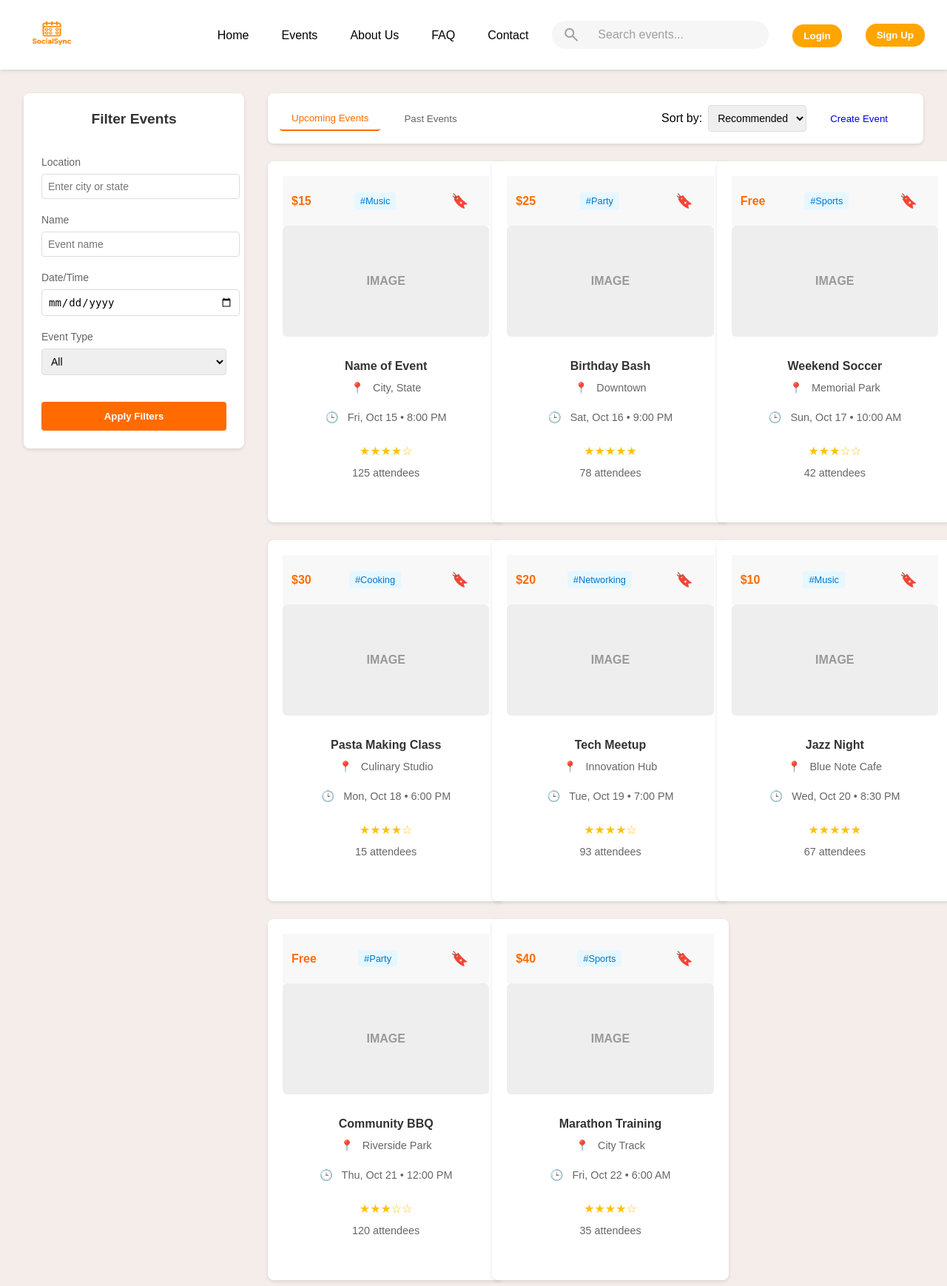
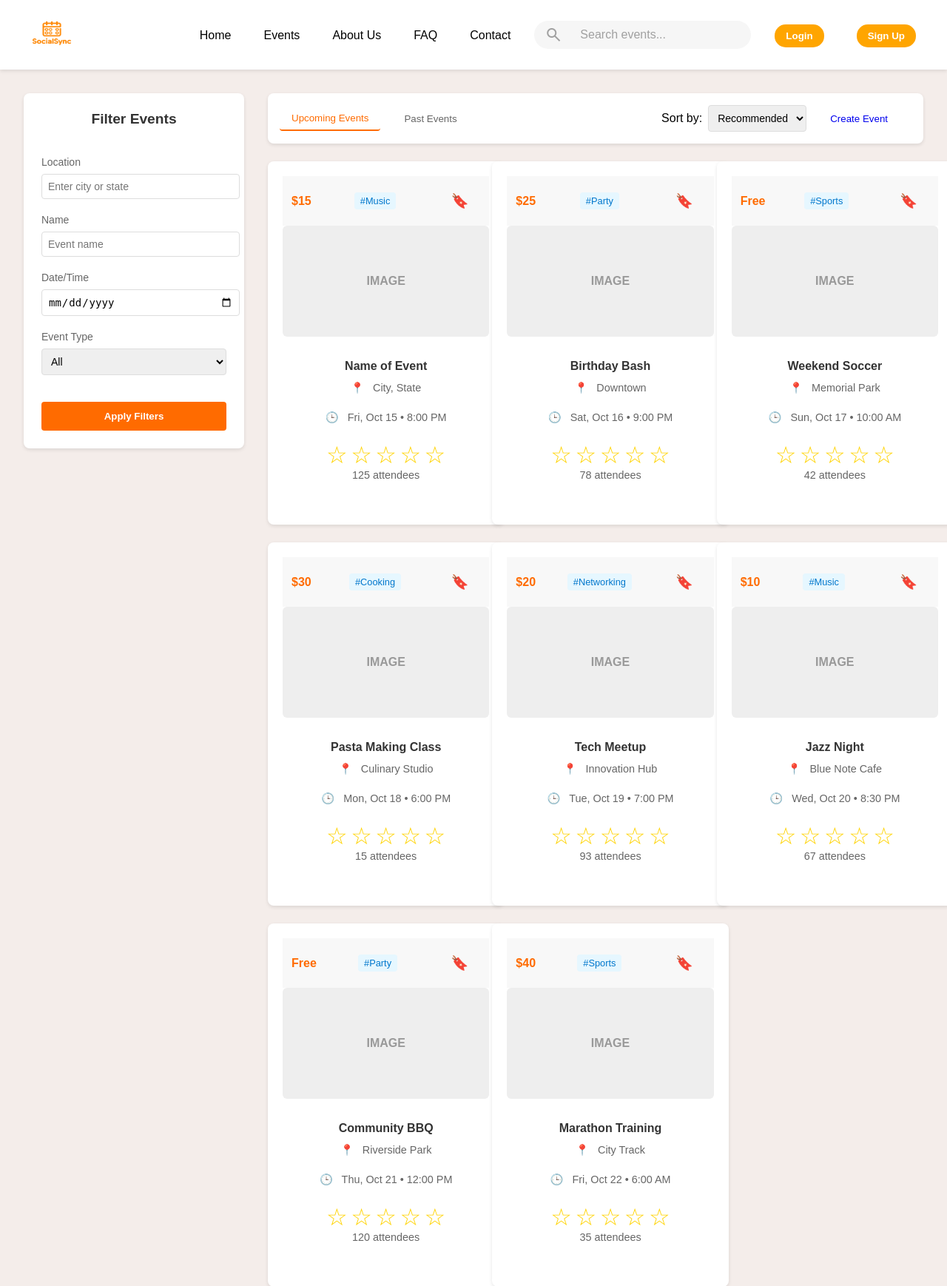
Before and after one commit to Lofiea/socialsync-event-management, a Python web app: template templates/events.html in a window 1280 px wide. Shown: the top 1738 px of the page at 74% size. Run offline with Jinja, Linux system fonts and the light colour scheme; the template is opened without the code that fills it, so the values that code supplies are empty.

Commit message:
something

```diff
--- a/templates/events.html
+++ b/templates/events.html
@@ -20,10 +20,6 @@
                 <li><a href="index.html">Home</a></li>
                 <li class="dropdown">
                     <a href="events.html">Events</a>
-                    <ul class="dropdown-content">
-                        <li><a href="#">Upcoming Events</a></li>
-                        <li><a href="#">Past Events</a></li>
-                    </ul>
                 </li>
                 <li><a href="aboutus.html">About Us</a></li>
                 <li><a href="FAQ.html">FAQ</a></li>
@@ -37,7 +33,7 @@
 
                 <!-- Login and Signup Buttons -->
                 <li><a href="login.html"><button class="login">Login</button></a></li>
-                <li><button class="login">Sign Up</button></li>
+                <li><a href="signup.html"><button class="login">Sign Up</button></a></li>
             </ul>
         </nav>
     </header>
@@ -93,11 +89,12 @@
           </select>
         </div>
 
-        <button class="ctaEvent"><a href="createevent.html"> Create Event</a></button>
+        <button class="ctaEvent"><a href="hostevents.html"> Create Event</a></button>
       </div>
 
       <!-- Event Grid -->
       <div class="event-grid">
+
         <!-- Event Card 1 -->
         <div class="event-card">
           <div class="event-header">
@@ -112,7 +109,13 @@
             <h4>Name of Event</h4>
             <p><span class="icon">📍</span> City, State</p>
             <p><span class="icon">🕒</span> Fri, Oct 15 • 8:00 PM</p>
-            <div class="rating">★★★★☆</div>
+            <div class="rating">
+              <span class="star" data-value="1">☆</span>
+              <span class="star" data-value="2">☆</span>
+              <span class="star" data-value="3">☆</span>
+              <span class="star" data-value="4">☆</span>
+              <span class="star" data-value="5">☆</span>
+            </div>
             <p class="attendees">125 attendees</p>
           </div>
         </div>
@@ -131,7 +134,13 @@
             <h4>Birthday Bash</h4>
             <p><span class="icon">📍</span> Downtown</p>
             <p><span class="icon">🕒</span> Sat, Oct 16 • 9:00 PM</p>
-            <div class="rating">★★★★★</div>
+            <div class="rating">
+              <span class="star" data-value="1">☆</span>
+              <span class="star" data-value="2">☆</span>
+              <span class="star" data-value="3">☆</span>
+              <span class="star" data-value="4">☆</span>
+              <span class="star" data-value="5">☆</span>
+            </div>
             <p class="attendees">78 attendees</p>
           </div>
         </div>
@@ -150,7 +159,13 @@
             <h4>Weekend Soccer</h4>
             <p><span class="icon">📍</span> Memorial Park</p>
             <p><span class="icon">🕒</span> Sun, Oct 17 • 10:00 AM</p>
-            <div class="rating">★★★☆☆</div>
+            <div class="rating">
+              <span class="star" data-value="1">☆</span>
+              <span class="star" data-value="2">☆</span>
+              <span class="star" data-value="3">☆</span>
+              <span class="star" data-value="4">☆</span>
+              <span class="star" data-value="5">☆</span>
+            </div>
             <p class="attendees">42 attendees</p>
           </div>
         </div>
@@ -169,7 +184,13 @@
             <h4>Pasta Making Class</h4>
             <p><span class="icon">📍</span> Culinary Studio</p>
             <p><span class="icon">🕒</span> Mon, Oct 18 • 6:00 PM</p>
-            <div class="rating">★★★★☆</div>
+            <div class="rating">
+              <span class="star" data-value="1">☆</span>
+              <span class="star" data-value="2">☆</span>
+              <span class="star" data-value="3">☆</span>
+              <span class="star" data-value="4">☆</span>
+              <span class="star" data-value="5">☆</span>
+            </div>
             <p class="attendees">15 attendees</p>
           </div>
         </div>
@@ -188,7 +209,13 @@
             <h4>Tech Meetup</h4>
             <p><span class="icon">📍</span> Innovation Hub</p>
             <p><span class="icon">🕒</span> Tue, Oct 19 • 7:00 PM</p>
-            <div class="rating">★★★★☆</div>
+            <div class="rating">
+              <span class="star" data-value="1">☆</span>
+              <span class="star" data-value="2">☆</span>
+              <span class="star" data-value="3">☆</span>
+              <span class="star" data-value="4">☆</span>
+              <span class="star" data-value="5">☆</span>
+            </div>
             <p class="attendees">93 attendees</p>
           </div>
         </div>
@@ -207,7 +234,13 @@
             <h4>Jazz Night</h4>
             <p><span class="icon">📍</span> Blue Note Cafe</p>
             <p><span class="icon">🕒</span> Wed, Oct 20 • 8:30 PM</p>
-            <div class="rating">★★★★★</div>
+            <div class="rating">
+              <span class="star" data-value="1">☆</span>
+              <span class="star" data-value="2">☆</span>
+              <span class="star" data-value="3">☆</span>
+              <span class="star" data-value="4">☆</span>
+              <span class="star" data-value="5">☆</span>
+            </div>
             <p class="attendees">67 attendees</p>
           </div>
         </div>
@@ -226,7 +259,13 @@
             <h4>Community BBQ</h4>
             <p><span class="icon">📍</span> Riverside Park</p>
             <p><span class="icon">🕒</span> Thu, Oct 21 • 12:00 PM</p>
-            <div class="rating">★★★☆☆</div>
+            <div class="rating">
+              <span class="star" data-value="1">☆</span>
+              <span class="star" data-value="2">☆</span>
+              <span class="star" data-value="3">☆</span>
+              <span class="star" data-value="4">☆</span>
+              <span class="star" data-value="5">☆</span>
+            </div>
             <p class="attendees">120 attendees</p>
           </div>
         </div>
@@ -245,7 +284,13 @@
             <h4>Marathon Training</h4>
             <p><span class="icon">📍</span> City Track</p>
             <p><span class="icon">🕒</span> Fri, Oct 22 • 6:00 AM</p>
-            <div class="rating">★★★★☆</div>
+            <div class="rating">
+              <span class="star" data-value="1">☆</span>
+              <span class="star" data-value="2">☆</span>
+              <span class="star" data-value="3">☆</span>
+              <span class="star" data-value="4">☆</span>
+              <span class="star" data-value="5">☆</span>
+            </div>
             <p class="attendees">35 attendees</p>
           </div>
         </div>
@@ -266,6 +311,41 @@
       </div>
     </main>
   </div>
+
+  <!--Javascripts-->
+  <script>
+    document.addEventListener('DOMContentLoaded', () => {
+        const ratings = document.querySelectorAll('.rating');
+
+        ratings.forEach(ratingContainer => {
+            const stars = ratingContainer.querySelectorAll('.star');
+            const ratingDisplay = ratingContainer;
+
+            stars.forEach(star => {
+                star.addEventListener('click', () => {
+                    const value = parseInt(star.dataset.value);
+                    ratingDisplay.dataset.rating = value;
+
+                    stars.forEach(s => {
+                        if (parseInt(s.dataset.value) <= value) {
+                            s.classList.add('selected');
+                        } else {
+                            s.classList.remove('selected');
+                        }
+                    });
+
+                    for (let i = value; i < stars.length; i++) {
+                        stars[i].textContent = "☆";
+                    }
+                    for (let i = 0; i < value; i++) {
+                        stars[i].textContent = "★";
+                    }
+                });
+            });
+        });
+    });
+</script>
+
 </body>
 
 </html>
--- a/templates/styles.css
+++ b/templates/styles.css
@@ -513,11 +513,26 @@ main {
     margin-right: 0.5rem;
 }
 
+/* Stars rating */
+
 .rating {
-    margin: 0.75rem 0;
-    color: #ffc107;
+    display: inline-block;
 }
 
+.rating .star{
+    cursor:pointer;
+    font-size:2em; /*increased font-size */
+    color: #FFD300;
+}
+
+.rating .star .selected {
+    color: gold;
+}
+
+.rating .star:hover,
+.rating .star:hover ~ .star {
+    color: orange;
+}
 .attendees {
     font-size: 0.8rem;
     color: #999;
@@ -599,6 +614,8 @@ main {
     .event-grid {
         grid-template-columns: repeat(auto-fill, minmax(200px, 1fr));
     }
+
+
 }
 /* Add event CSS */
 .app-container {
```
Also changed, not shown: templates/hostevents.html (+25 -14 lines), templates/index.html (+6 -42 lines), templates/login.html (+7 -13 lines), templates/eventscripts.js (added).
